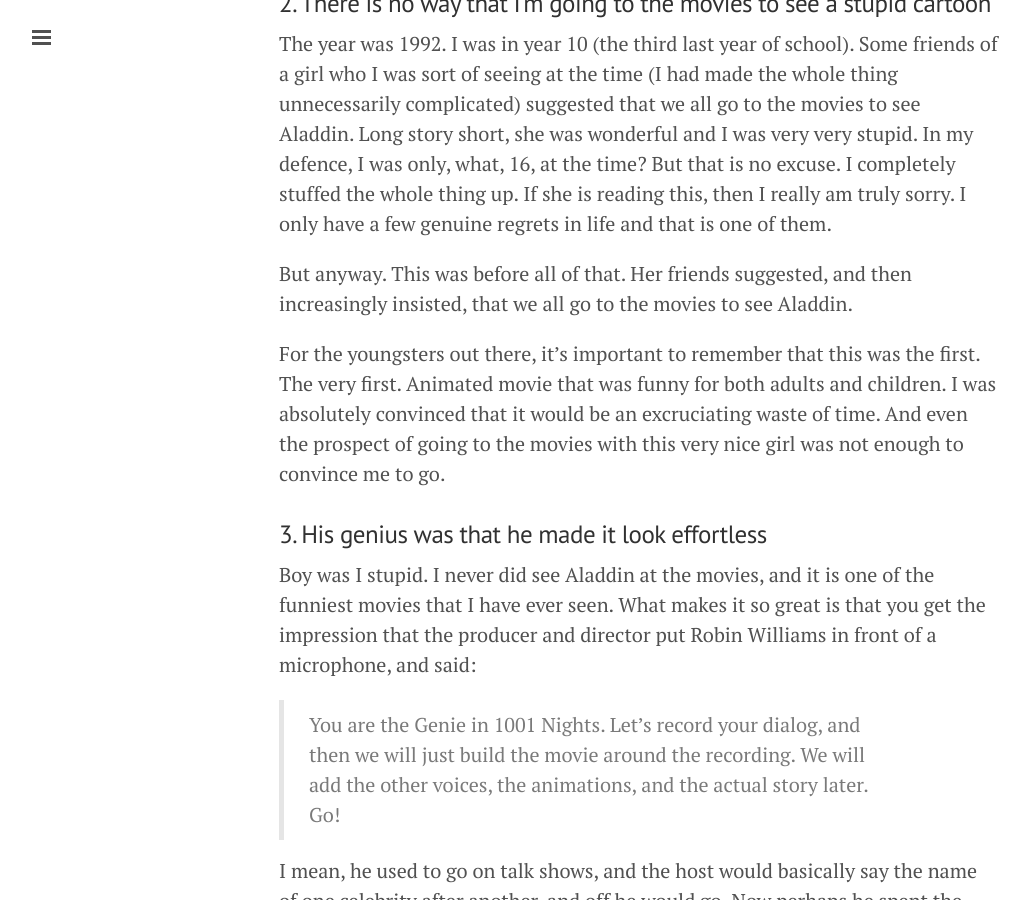
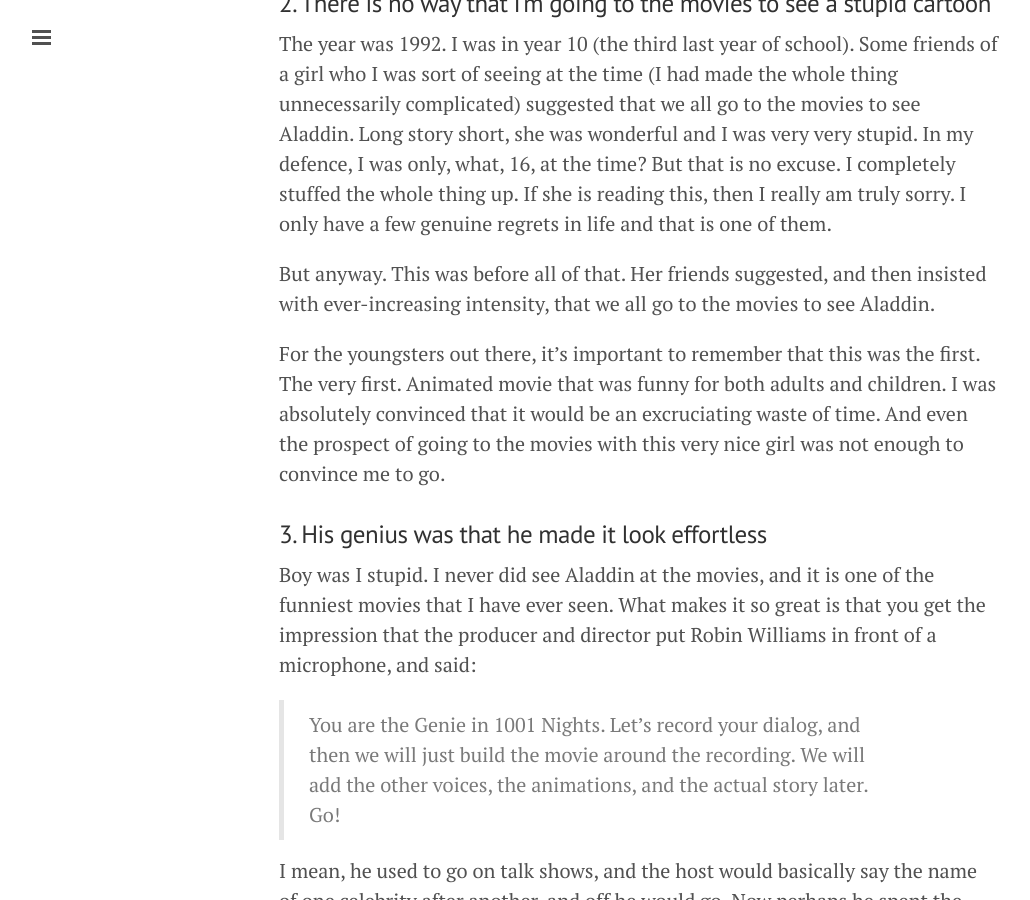
Before and after one commit to imclaren/blog, a Jekyll site: the page built from _posts/2014-08-12-robin-williams.md, in a window 1280 px wide and 900 px high, scrolled down 1656 px. Shown: the whole window, without its empty margins (1-1031 px from the left). Built offline with Jekyll 4.4.1, drawn with Linux system fonts in a browser that asks for light colours; Markdown is read by kramdown in place of the engine named in the settings.

Commit message:
Robin Williams

```diff
--- a/_posts/2014-08-12-robin-williams.md
+++ b/_posts/2014-08-12-robin-williams.md
@@ -23,7 +23,7 @@
 
 The year was 1992.  I was in year 10 (the third last year of school).  Some friends of a girl who I was sort of seeing at the time (I had made the whole thing unnecessarily complicated) suggested that we all go to the movies to see Aladdin.  Long story short, she was wonderful and I was very very stupid.  In my defence, I was only, what, 16, at the time?  But that is no excuse.  I completely stuffed the whole thing up.  If she is reading this, then I really am truly sorry.  I only have a few genuine regrets in life and that is one of them.
 
-But anyway.  This was before all of that.  Her friends suggested, and then increasingly insisted, that we all go to the movies to see Aladdin.
+But anyway.  This was before all of that.  Her friends suggested, and then insisted with ever-increasing intensity, that we all go to the movies to see Aladdin.
 
 For the youngsters out there, it's important to remember that this was the first.  The very first.  Animated movie that was funny for both adults and children.  I was absolutely convinced that it would be an excruciating waste of time.  And even the prospect of going to the movies with this very nice girl was not enough to convince me to go.
 
```
